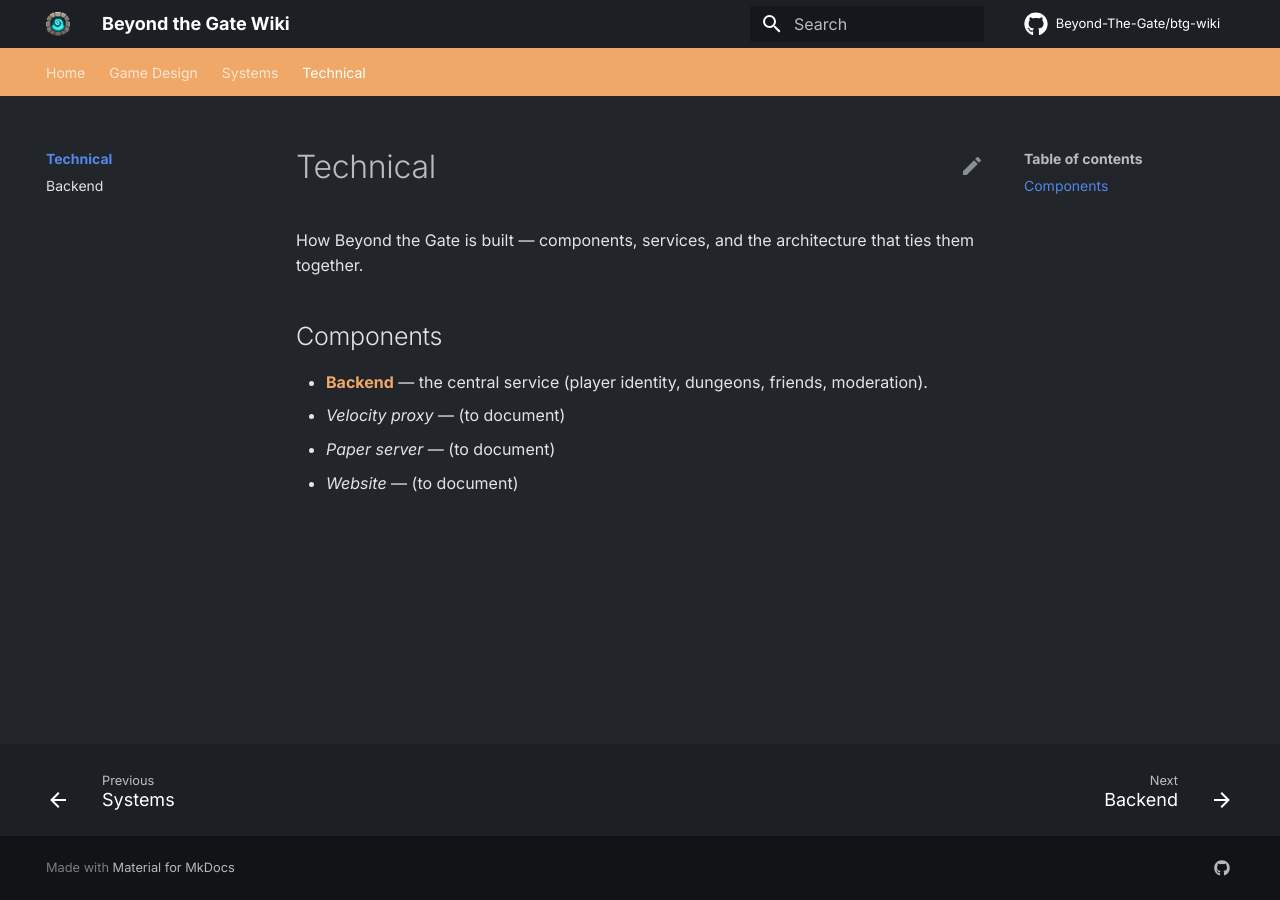
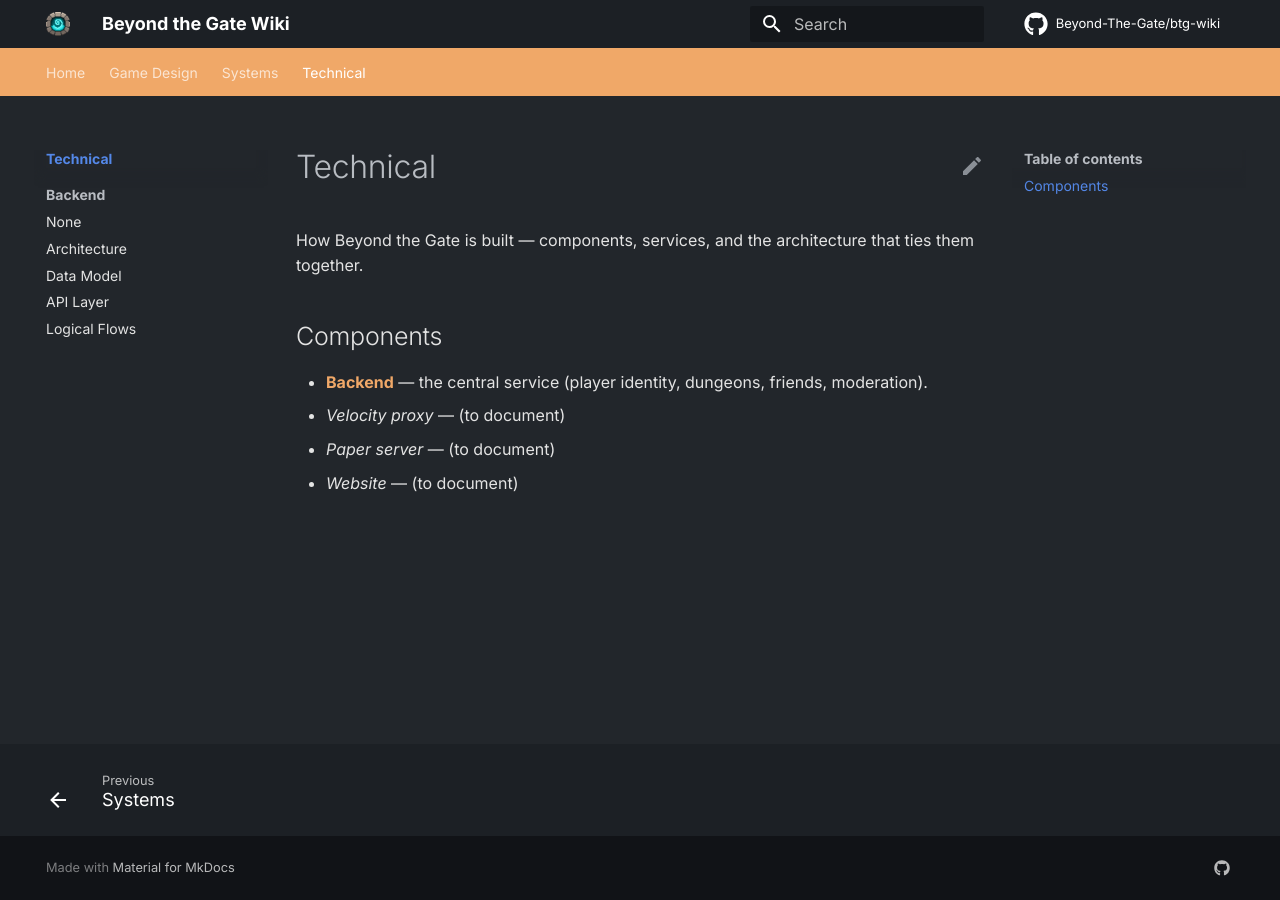
Before and after one commit to Beyond-The-Gate/btg-wiki, an MkDocs documentation site: the page built from docs/technical/index.md, in a window 1280 px wide. Built offline with MkDocs 1.6.1 and Material for MkDocs 9.7.7, drawn with Linux system fonts in a browser that asks for light colours; comment, search, counter and statistics services are not loaded.

Commit message:
Update mkdocs.yml

```diff
--- a/mkdocs.yml
+++ b/mkdocs.yml
@@ -88,4 +88,9 @@ nav:
       - systems/index.md
   - Technical:
       - technical/index.md
-      - Backend: technical/backend.md
+      - Backend:
+          - technical/backend/index.md
+          - Architecture: technical/backend/architecture.md
+          - Data Model: technical/backend/data-model.md
+          - API Layer: technical/backend/api.md
+          - Logical Flows: technical/backend/flows.md
```
